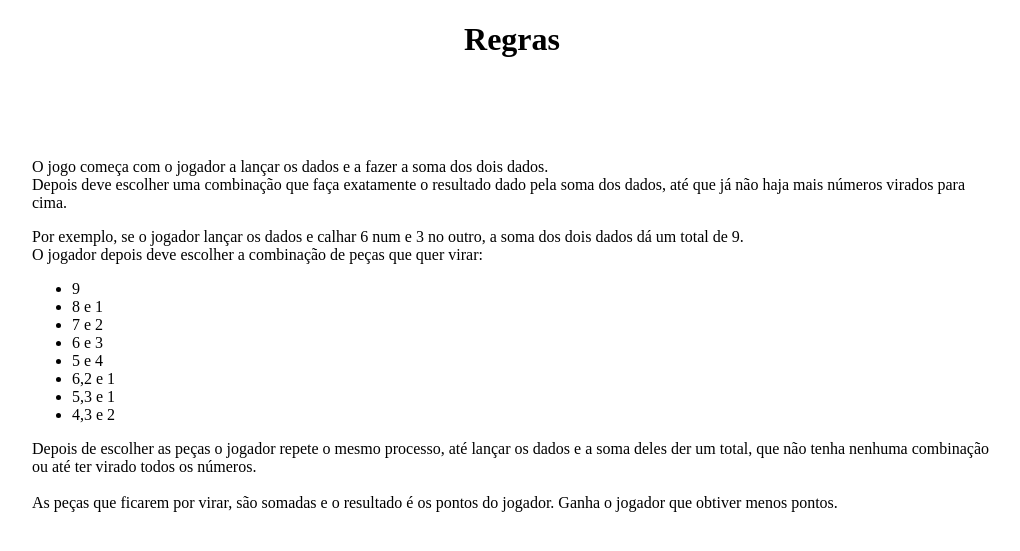
After one commit to cancela99/PSI_PWS_PL2_AfonsoCancela2190751_DavidSilverio2190730_TiagoLopes2190735, a PHP site: the page made by App/weblogicmvc_pws/webapp/view/rules/index.phtml in a window 1280 px wide. The commit adds this page. Shown: the top 551 px of the page, without its empty margins (128-1148 px from the left). Run offline with PHP 8.4, Linux system fonts and the light colour scheme; the template is opened without the code that fills it, so the values that code supplies are empty; some libraries are stand-ins or nearby versions.

Commit message:
Criação da página Regrase da respetiva rota.

```diff
--- a/App/weblogicmvc_pws/webapp/router.php
+++ b/App/weblogicmvc_pws/webapp/router.php
@@ -17,7 +17,7 @@ Router::get('home/',		'HomeController/index');
 Router::get('home/index',	'HomeController/index');
 Router::get('home/start',	'HomeController/start');
 
-
+Router::get('rules/index', 'RulesController/index');
 
 
 
--- /dev/null
+++ b/App/weblogicmvc_pws/webapp/view/rules/index.phtml
@@ -0,0 +1,33 @@
+<!DOCTYPE html>
+<html lang="en">
+<head>
+    <meta charset="UTF-8">
+    <title>Regras</title>
+</head>
+<body>
+
+<h1 style="text-align: center">Regras</h1>
+
+<div style="max-width: 960px; margin: auto;margin-top: 100px">
+    <p>O jogo começa com o jogador a lançar os dados e a fazer a soma dos dois dados.<br>
+    Depois deve escolher uma combinação que faça exatamente o resultado dado pela soma dos dados, até que já não haja mais números virados para cima.</p>
+
+    <p>Por exemplo, se o jogador lançar os dados e calhar 6 num e 3 no outro, a soma dos dois dados dá um total de 9.<br>
+    O jogador depois deve escolher a combinação de peças que quer virar:</p>
+        <ul>
+            <li>9</li>
+            <li>8 e 1</li>
+            <li>7 e 2</li>
+            <li>6 e 3</li>
+            <li>5 e 4</li>
+            <li>6,2 e 1</li>
+            <li>5,3 e 1</li>
+            <li>4,3 e 2</li>
+        </ul>
+
+    <p>Depois de escolher as peças o jogador repete o mesmo processo, até lançar os dados e a soma deles der um total, que não tenha nenhuma combinação ou até ter virado todos os números.<br>
+    <br>As peças que ficarem por virar, são somadas e o resultado é os pontos do jogador. Ganha o jogador que obtiver menos pontos.</p>
+</div>
+
+</body>
+</html>
```
Also changed, not shown: App/weblogicmvc_pws/webapp/controller/RulesController.php (added, +15 -0 lines).
